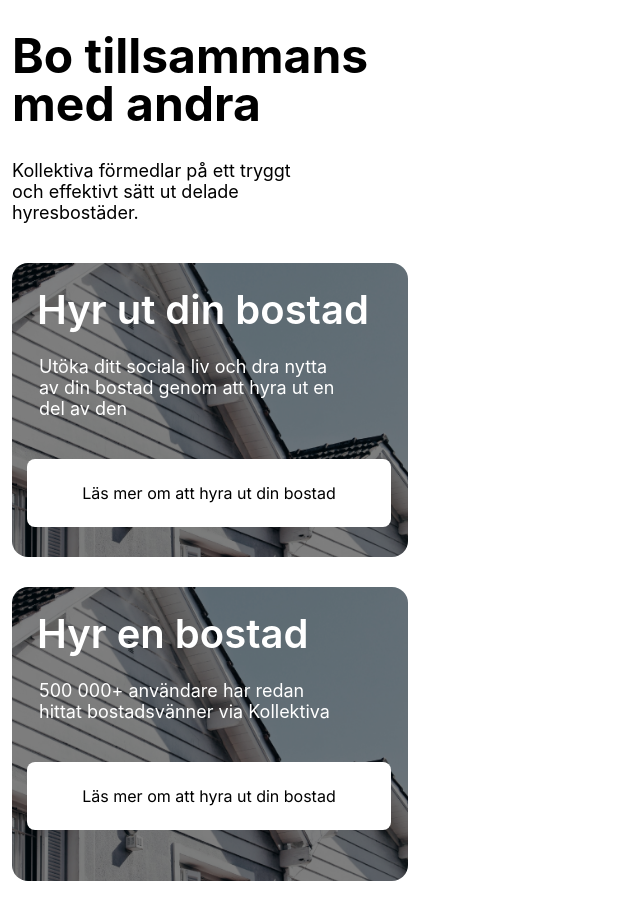
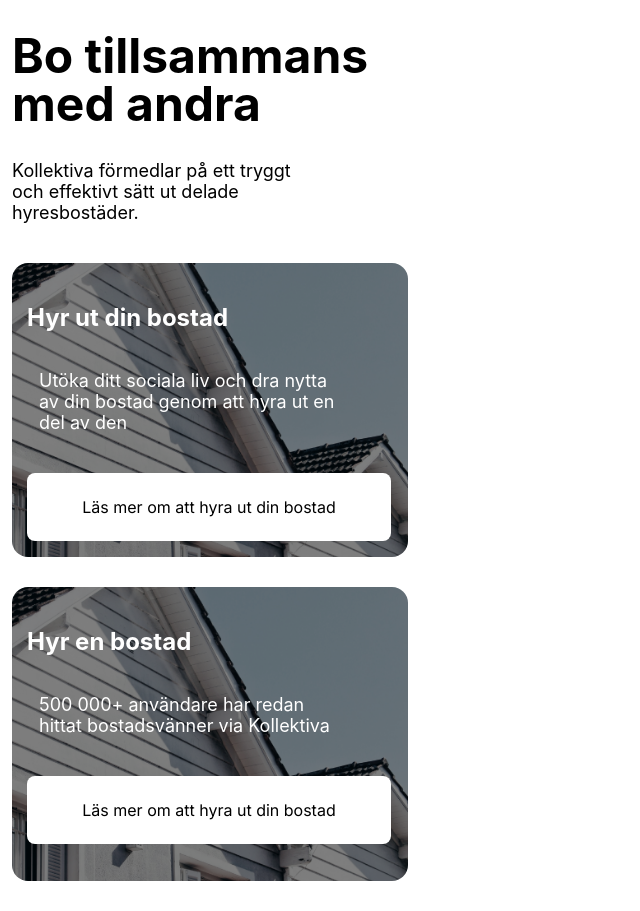
Before and after one commit to JennAnd/kollektiva2.0, a React (Create React App) app: page / in a window 1280 px wide. Shown: the whole page, without its empty margins (0-640 px from the left). Built offline with nearby package versions, Linux system fonts and the light colour scheme.

Commit message:
Change h3 to h2

```diff
--- a/src/components/Card/index.js
+++ b/src/components/Card/index.js
@@ -8,7 +8,7 @@ const Card = ({ image, title, text, buttonText, bg }) => {
     <article className="card">
       <img src={image} alt="houseroof" />
       <div className="card-content">
-        <h3>{title}</h3>
+        <h2>{title}</h2>
         <p>{text}</p>
         <Button buttonText="Läs mer om att hyra ut din bostad" bg="white" />
       </div>
```
